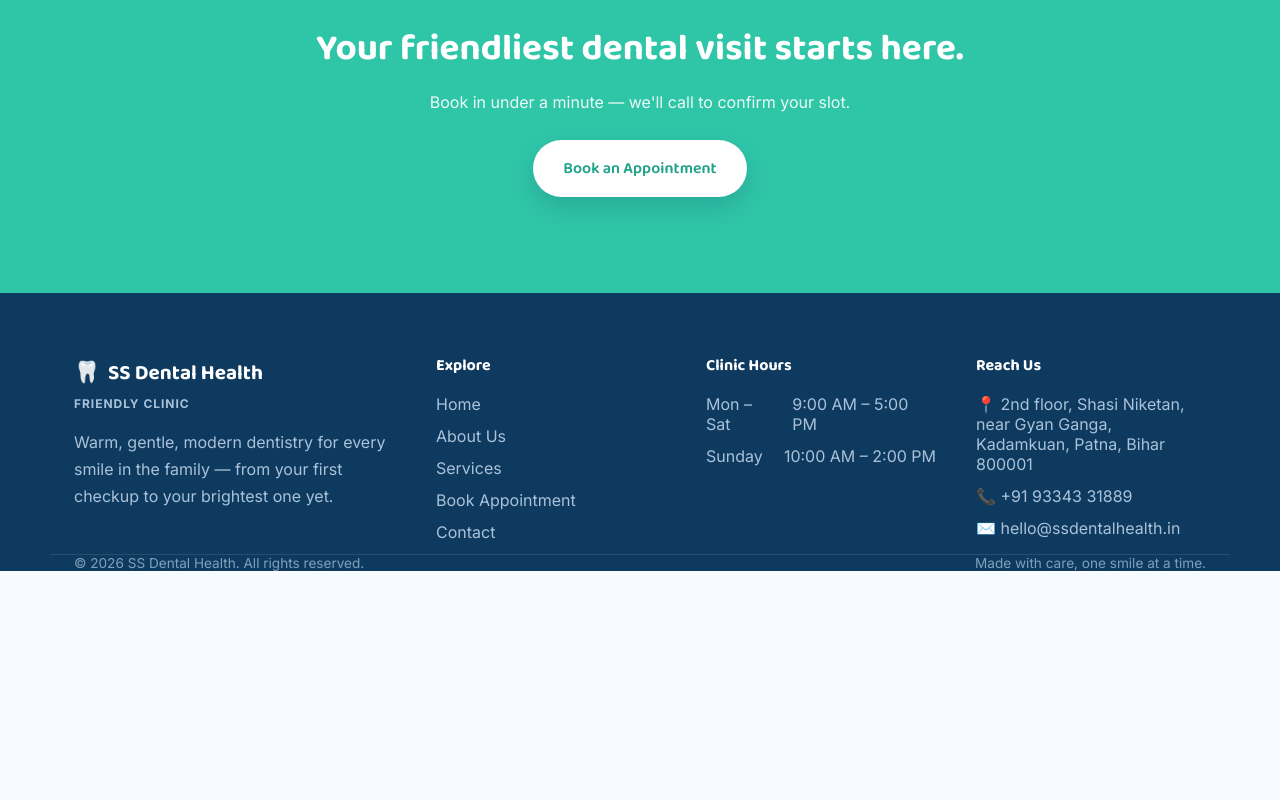
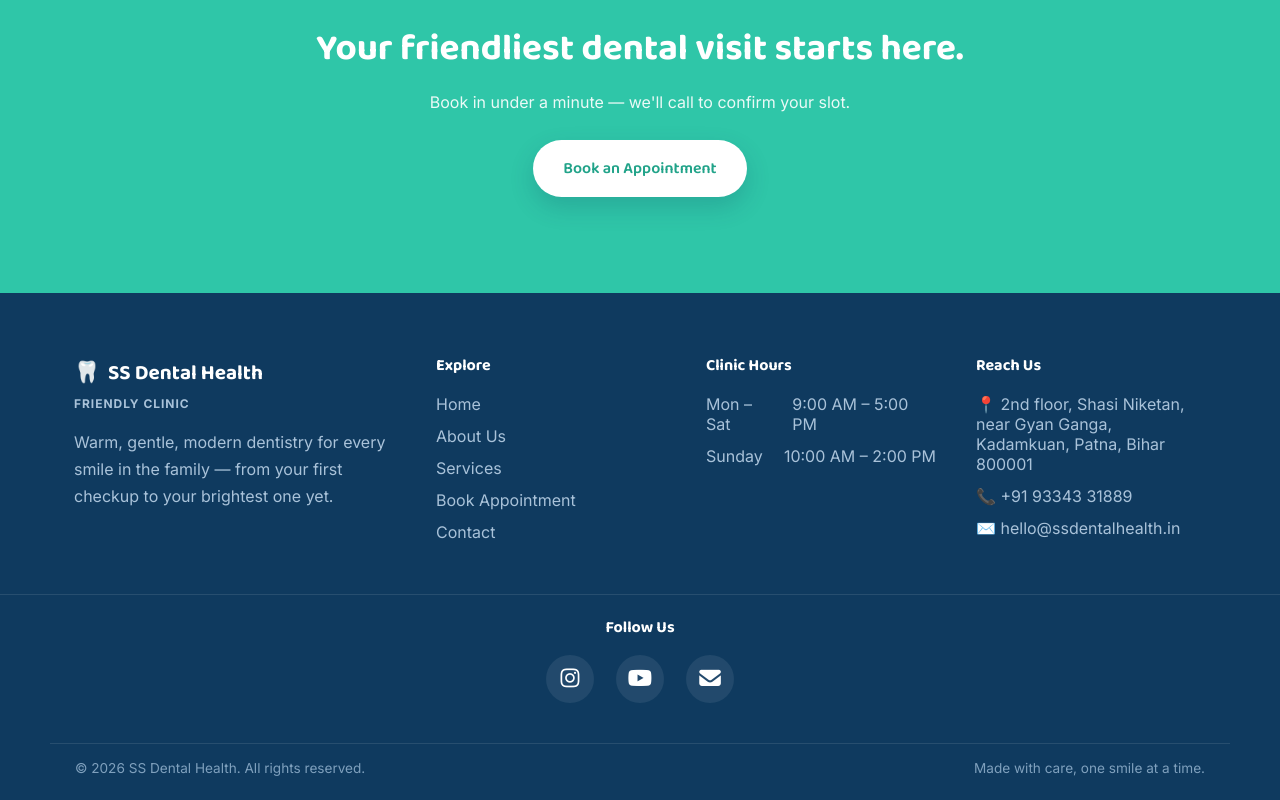
Before and after one commit to beingyuvraj2213/ssdental, a React (Vite) app in the folder frontend/: page / in a window 1280 px wide. Shown: the part 3796-4596 px from the top of the page. Before the commit the page ends 4367 px from the top, so only its background shows below. Built offline with nearby package versions, Linux system fonts and the light colour scheme; no server answers.

Commit message:
Added social links section

```diff
--- a/frontend/package.json
+++ b/frontend/package.json
@@ -9,6 +9,7 @@
     "preview": "vite preview"
   },
   "dependencies": {
+    "@fortawesome/fontawesome-free": "^7.3.1",
     "react": "^18.3.1",
     "react-dom": "^18.3.1",
     "react-router-dom": "^6.25.1"
--- a/frontend/src/components/Footer.jsx
+++ b/frontend/src/components/Footer.jsx
@@ -11,42 +11,91 @@ export default function Footer() {
           </div>
           <p className="footer__tagline">friendly clinic</p>
           <p>
-            Warm, gentle, modern dentistry for every smile in the family — from your
-            first checkup to your brightest one yet.
+            Warm, gentle, modern dentistry for every smile in the family — from
+            your first checkup to your brightest one yet.
           </p>
         </div>
 
         <div>
           <h4>Explore</h4>
           <ul className="footer__links">
-            <li><Link to="/">Home</Link></li>
-            <li><Link to="/about">About Us</Link></li>
-            <li><Link to="/services">Services</Link></li>
-            <li><Link to="/appointment">Book Appointment</Link></li>
-            <li><Link to="/contact">Contact</Link></li>
+            <li>
+              <Link to="/">Home</Link>
+            </li>
+            <li>
+              <Link to="/about">About Us</Link>
+            </li>
+            <li>
+              <Link to="/services">Services</Link>
+            </li>
+            <li>
+              <Link to="/appointment">Book Appointment</Link>
+            </li>
+            <li>
+              <Link to="/contact">Contact</Link>
+            </li>
           </ul>
         </div>
 
         <div>
           <h4>Clinic Hours</h4>
           <ul className="footer__hours">
-            <li><span>Mon – Sat</span><span>9:00 AM – 5:00 PM</span></li>
-            <li><span>Sunday</span><span>10:00 AM – 2:00 PM</span></li>
+            <li>
+              <span>Mon – Sat</span>
+              <span>9:00 AM – 5:00 PM</span>
+            </li>
+            <li>
+              <span>Sunday</span>
+              <span>10:00 AM – 2:00 PM</span>
+            </li>
           </ul>
         </div>
 
         <div>
           <h4>Reach Us</h4>
           <ul className="footer__contact">
-            <li>📍 2nd floor, Shasi Niketan, near Gyan Ganga, Kadamkuan, Patna, Bihar 800001</li>
+            <li>
+              📍 2nd floor, Shasi Niketan, near Gyan Ganga, Kadamkuan, Patna,
+              Bihar 800001
+            </li>
             <li>📞 +91 93343 31889</li>
             <li>✉️ hello@ssdentalhealth.in</li>
           </ul>
         </div>
       </div>
 
-      <div className="footer__bottom container">
-        <span>© {new Date().getFullYear()} SS Dental Health. All rights reserved.</span>
+      <div className="footer__social">
+        <h4>Follow Us</h4>
+
+        <div className="footer__social-links">
+          <a
+            href="https://www.instagram.com/your_username"
+            target="_blank"
+            rel="noopener noreferrer"
+            aria-label="Instagram"
+          >
+            <i className="fab fa-instagram"></i>
+          </a>
+
+          <a
+            href="https://www.youtube.com/@your_channel"
+            target="_blank"
+            rel="noopener noreferrer"
+            aria-label="YouTube"
+          >
+            <i className="fab fa-youtube"></i>
+          </a>
+
+          <a href="mailto:hello@ssdentalhealth.in" aria-label="Email">
+            <i className="fas fa-envelope"></i>
+          </a>
+        </div>
+      </div>
+
+      <div className="container footer__bottom">
+        <span>
+          © {new Date().getFullYear()} SS Dental Health. All rights reserved.
+        </span>
         <span>Made with care, one smile at a time.</span>
       </div>
     </footer>
--- a/frontend/src/main.jsx
+++ b/frontend/src/main.jsx
@@ -3,6 +3,7 @@ import ReactDOM from "react-dom/client";
 import { BrowserRouter } from "react-router-dom";
 import App from "./App.jsx";
 import "./styles/global.css";
+import "@fortawesome/fontawesome-free/css/all.min.css";
 
 ReactDOM.createRoot(document.getElementById("root")).render(
   <React.StrictMode>
--- a/frontend/src/styles/Footer.css
+++ b/frontend/src/styles/Footer.css
@@ -48,7 +48,9 @@
 }
 
 .footer__links a {
-  transition: color 0.2s ease, padding-left 0.2s ease;
+  transition:
+    color 0.2s ease,
+    padding-left 0.2s ease;
 }
 
 .footer__links a:hover {
@@ -63,8 +65,7 @@
 }
 
 .footer__bottom {
-  margin-top: 48px;
-  padding: 24px 0;
+  padding: 36px 0 24px;
   border-top: 1px solid rgba(255, 255, 255, 0.1);
   display: flex;
   justify-content: space-between;
@@ -72,6 +73,49 @@
   gap: 8px;
   font-size: 0.85rem;
   color: #7fa0bd;
+}
+
+.footer__bottom.container {
+  margin: 40px auto 0;
+  padding: 16px 25px 24px;
+}
+
+.footer__social {
+  margin-top: 40px;
+  padding-top: 24px;
+  border-top: 1px solid rgba(255, 255, 255, 0.1);
+  text-align: center;
+}
+
+.footer__social h4 {
+  margin-bottom: 18px;
+  color: #fff;
+}
+
+.footer__social-links {
+  display: flex;
+  justify-content: center;
+  align-items: center;
+  gap: 22px;
+}
+
+.footer__social-links a {
+  width: 48px;
+  height: 48px;
+  border-radius: 50%;
+  background: rgba(255, 255, 255, 0.08);
+  color: #fff;
+  display: flex;
+  align-items: center;
+  justify-content: center;
+  font-size: 1.35rem;
+  transition: all 0.3s ease;
+}
+
+.footer__social-links a:hover {
+  background: #38bdf8;
+  color: #0a0a0a;
+  transform: translateY(-3px);
 }
 
 @media (max-width: 860px) {
```
Also changed, not shown: 1 other file (tests, documents, lock files or other folders).
